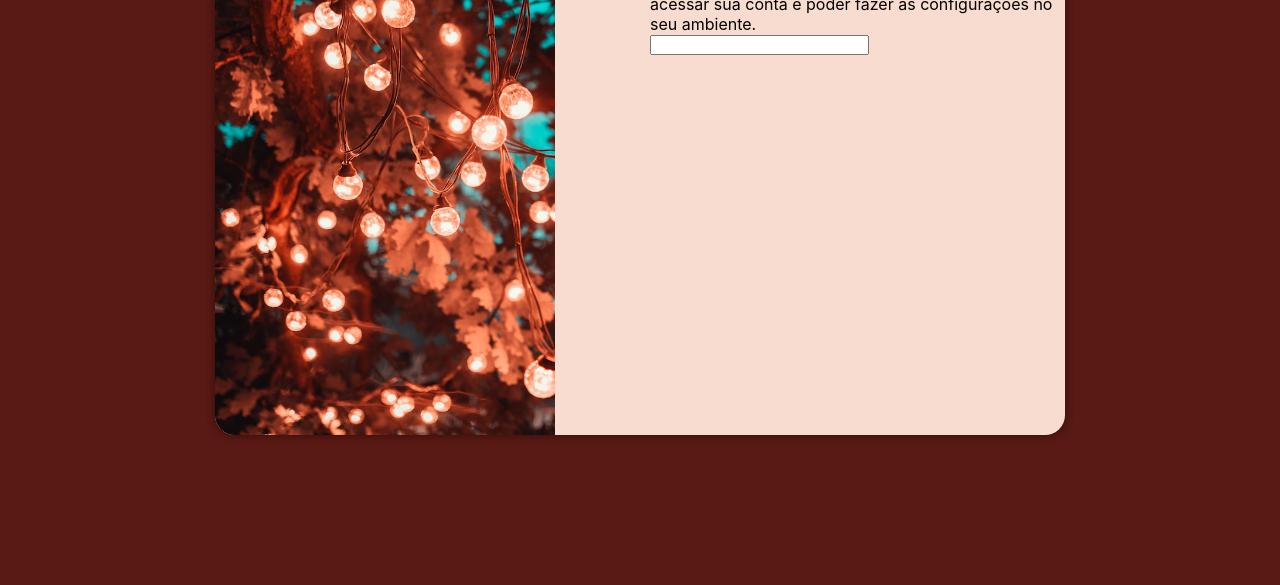
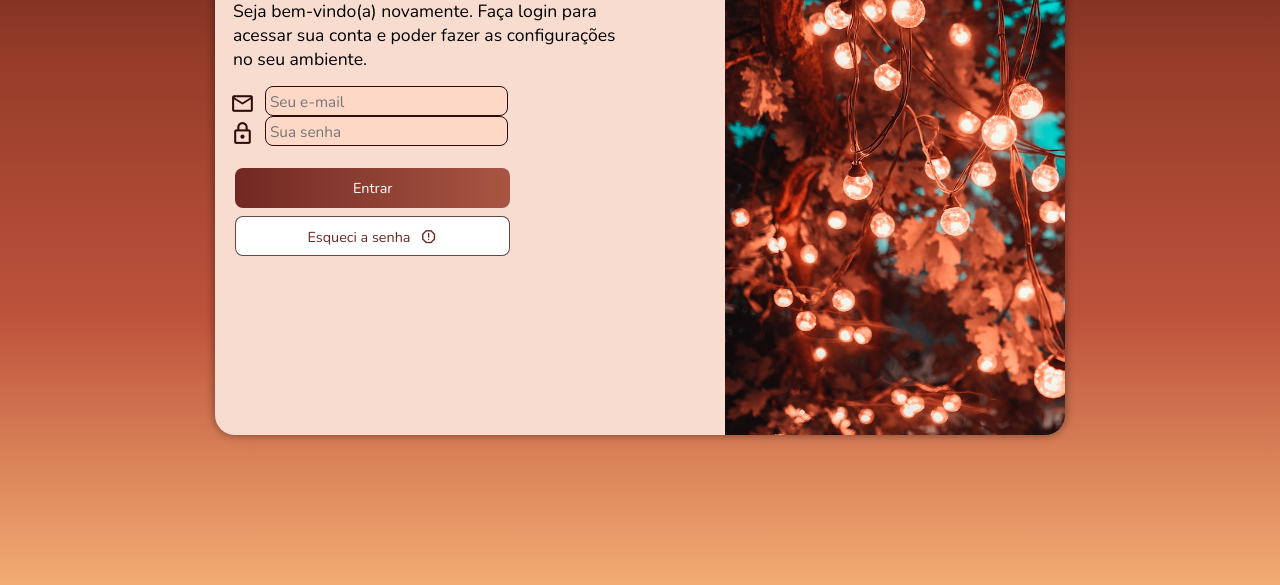
Before and after one commit to larisn/login-screen, a plain HTML site: page index.html in a window 1280 px wide. Shown: the part 215-800 px from the top of the page. Drawn offline with nearby package versions, Linux system fonts and the light colour scheme.

Commit message:
final commit

```diff
--- a/index.html
+++ b/index.html
@@ -4,9 +4,13 @@
     <meta charset="UTF-8">
     <meta http-equiv="X-UA-Compatible" content="IE=edge">
     <meta name="viewport" content="width=device-width, initial-scale=1.0">
-    <title>Document</title>
+    <title>Login</title>
+    <link rel="stylesheet" href="https://fonts.googleapis.com/css2?family=Material+Symbols+Outlined:opsz,wght,FILL,GRAD@20..48,100..700,0..1,-50..200" />
+    <link rel="stylesheet" href="https://fonts.googleapis.com/css2?family=Material+Symbols+Outlined:opsz,wght,FILL,GRAD@20..48,100..700,0..1,-50..200" />
+    <link rel="stylesheet" href="https://fonts.googleapis.com/css2?family=Material+Symbols+Outlined:opsz,wght,FILL,GRAD@20..48,100..700,0..1,-50..200" />
     <link rel="stylesheet" href="style.css">
     <link rel="stylesheet" href="media-query.css">
+    <link rel="shortcut icon" href="imagens/favicon2.ico" type="image/x-icon">
 </head>
 <body>
     <main>
@@ -19,8 +23,28 @@
                     <p>
                         Seja bem-vindo(a) novamente. Faça login para acessar sua conta e poder fazer as configurações no seu ambiente.
                     </p>
-                <form action="login.php" method="post"></form>
-                <input type="text" autocomplete="on">
+
+                <form action="login.php" method="post" autocomplete="on">
+
+                <div class="campo">
+                    <span class="material-symbols-outlined">mail</span>
+                    <input type="email" name="login" id="ilogin" placeholder=" Seu e-mail" autocomplete="email" required maxlength="100">
+                    <label for="ilogin">Login: </label>
+                </div>
+
+                <div class="campo">
+                    <span class="material-symbols-outlined">lock</span>
+                    <input type="password" name="senha" id="isenha" placeholder=" Sua senha" autocomplete="current-password" required minlength="8" maxlength="20">
+                    <label for="isenha">Senha:</label>
+                </div>
+
+                <input type="submit" value="Entrar">
+
+                <a href="esqueci.html" class="botao">
+                    Esqueci a senha <span class="material-symbols-outlined">report</span>
+                </a>
+
+                </form>
             </div>
         </section>
     </main>
--- a/media-query.css
+++ b/media-query.css
@@ -8,6 +8,7 @@
 
     section#login {
         width: 80vw;
+        height: 350px;
     }
 
     section#login > div#imagem {
@@ -20,22 +21,72 @@
         float: right;
         width: 70%;
     }
+
+    section#login > div#formulario > h1 {
+        font-size: 1.5em;
+    }
+
+    section#login > div#formulario > p {
+        font-size: 1em;
+        padding-left: 8px;
+        padding-top: 5px;
+    }
+
+    form > input[type=submit] {
+        width: 67%;
+        height: 40px;
+        margin-top: 20px;
+    }
+
+    form > a.botao {
+        width: 67%;
+        height: 40px;
+    }
 }
 
 
+
+
 @media screen and (min-width: 992px) {
+    body {
+        background-image: linear-gradient(to bottom, #46130f, #9e412cdc, #ce5c42dc, #f2ac72);
+    }
+
     section#login {
         width: 850px;
     }
 
     section#login > div#imagem {
-        float: left;
+        float: right;
         width: 40%;
         height: 100%;
     }
 
     section#login > div#formulario {
-        float: right;
+        float: left;
         width: 50%;
     }
+
+    section#login > div#formulario > h1 {
+        font-size: 1.8em;
+    }
+
+    section#login > div#formulario > p {
+        font-size: 1.1em;
+        padding-left: 8px;
+        padding-top: 5px;
+    }
+
+    form > input[type=submit] {
+        margin-top: 22px;
+        margin-left: 10px;
+        width: 68%;
+        height: 40px;
+    }
+
+    form > a.botao {
+        margin-left: 10px;
+        width: 68%;
+        height: 40px;
+    }
 }
--- a/style.css
+++ b/style.css
@@ -1,4 +1,6 @@
 @charset "UTF-8";
+
+@import url('https://fonts.googleapis.com/css2?family=Nunito&display=swap');
 
 /* Paleta de cores (escuro > claro)
 #038C7F - verde
@@ -16,7 +18,7 @@
     --cor4: #BF4D34;
     --cor5: #F29472;
 
-    --fonte-padrao: -apple-system, Arial, sans-serif;
+    --fonte-padrao: Nunito, Arial, sans-serif;
 }
 
 * {
@@ -49,22 +51,30 @@ section#login {
     position: absolute;
     top: 50%;
     left: 50%;
-    transform: translate(-50%, -50%);
     overflow: hidden;
 
     background-color:  #f8dcd0;
-    width: 250px;
+    width: 240px;
     height: 500px;
     border-radius: 20px;
     box-shadow: 0px 0px 10px rgba(0, 0, 0, 0.450);
 
+    transform: translate(-50%, -50%);
     transition: width .3s, height .3s;
     transition-timing-function: ease; /*suavizada na animação*/
 }
 
+section#login > div#formulario {
+    display: block;
+    padding: 10px;
+}
+
 section#login > div#formulario > h1 {
+    color: #2c0c09;
     text-shadow: 3px 0px 4px #59191441;
+    font-size: 1.2em;
 }
+
 section#login > div#imagem {
     display: block;
     background: var(--cor4) url(imagens/light.jpg) no-repeat;
@@ -73,7 +83,91 @@ section#login > div#imagem {
     background-position: left center;
 }
 
-section#login > div#formulario {
+
+
+
+div#formulario > h1 {
+    text-align: center;
+    margin-bottom: 10px;
+
+}
+
+div#formulario > p {
+    font-size: 0.8em;
+    padding-bottom: 15px;
+}
+
+div.campo {
+    color: #2e0c0a;
+    font-size: 1.2em;
+}
+
+div.campo > input {
+    background-color: #fdd8c6;
+    margin-left: 5px;
+    margin-top: 5px;
+    height: 30px;
+    width: 60%;
+    font-size: 0.8em;
+    border: 1px solid #2c0c09;
+    border-radius: 8px;
+    transform: translateY(-5px); /* chegar a caixa do form um pouco pra cima */
+}
+
+div.campo > label {
+    display: none;
+}
+
+
+
+
+form > div.campo {
+    height: 30px;
+}
+
+form > input[type=submit] {
     display: block;
-    padding: 10px;
+    font-size: 0.9em;
+    margin-top: 15px;
+    margin-left: 10px;
+    width: 72%;
+    height: 40px;
+    background-image: linear-gradient(to right, #722822, #9c3c26da);
+    color: white;
+    border: none;
+    border-radius: 8px;
+    cursor: pointer;
 }
+
+form > input[type=submit]:hover {
+    background-color: #c56651;
+    text-decoration: underline;
+}
+
+form > a.botao {
+    display: block;
+    padding-top: 7px;
+    margin-top: 8px;
+    margin-left: 10px;
+    text-align: center;
+    font-size: 0.9em;
+    width: 72%;
+    height: 40px;
+    background-color: white;
+    color: #6e2822;
+    border: 1px solid #2c0c09bd;
+    border-radius: 8px;
+    text-decoration: none;
+}
+
+form > a.botao:hover {
+    background-color: #9e5e5750;
+    text-decoration: underline;
+
+}
+
+.material-symbols-outlined {
+    font-size: 1.3em;
+    margin-left: 5px;
+    transform: translateY(3.5px);
+}
```
Also changed, not shown: imagens/favicon2.ico (added).
